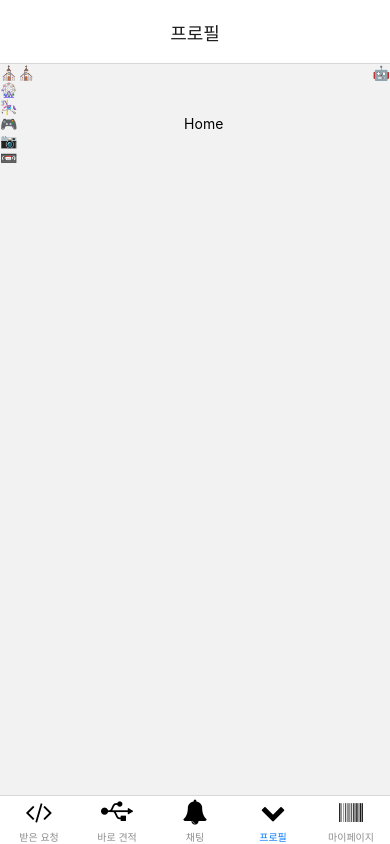
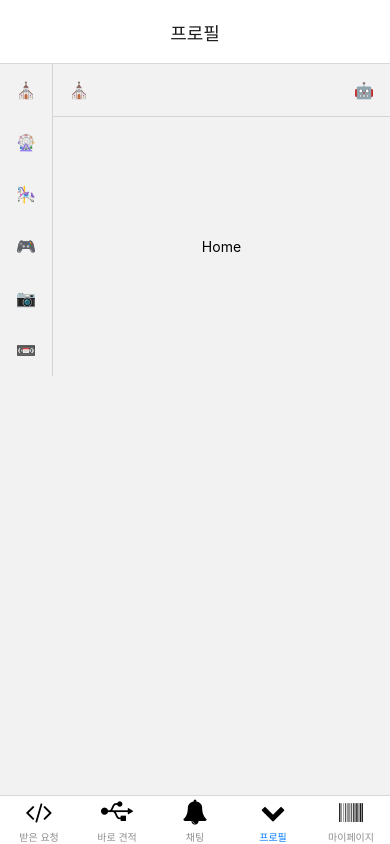
Before and after one commit to Kwon-ohgun/react-native-study, a React Native app: screen /Tab4 in a window 390 px wide. Built offline with nearby package versions, Linux system fonts and the light colour scheme.

Commit message:
[#12] icon 크기 조정, border 경계선

```diff
--- a/screens/Tab4Screen.js
+++ b/screens/Tab4Screen.js
@@ -8,12 +8,16 @@ const styles = StyleSheet.create({
   },
   nav: {
     // flex: 0,  // `flex: 0`은 web에서 영역이 할당 안 될 수 있으므로 주석 처리 한다.
+    borderRightColor: 'lightgray',
+    borderRightWidth: 1
   },
   section: {
     flex: 1
   },
   header: {
-    flexDirection: 'row'
+    flexDirection: 'row',
+    borderBottomColor: 'lightgray',
+    borderBottomWidth: 1
   },
   home: {
     flex: 1
@@ -22,24 +26,28 @@ const styles = StyleSheet.create({
     flex: 1,
     alignItems: 'center',
     justifyContent: 'center'
+  },
+  icon: {
+    margin: 16,
+    fontSize: 16
   }
 });
 
 export default function Tab4Screen() {
   return (
     <View name="wrap" style={styles.wrap}>
-      <View name="nav">
-        <Text>⛪</Text>
-        <Text>🎡</Text>
-        <Text>🎠</Text>
-        <Text>🎮</Text>
-        <Text>📷</Text>
-        <Text>📼</Text>
+      <View name="nav" style={styles.nav}>
+        <Text style={styles.icon}>⛪</Text>
+        <Text style={styles.icon}t>🎡</Text>
+        <Text style={styles.icon}>🎠</Text>
+        <Text style={styles.icon}>🎮</Text>
+        <Text style={styles.icon}>📷</Text>
+        <Text style={styles.icon}>📼</Text>
       </View>
       <View name="section" style={styles.section}>
         <View name="header" style={styles.header}>
-          <Text name="home" style={styles.home}>⛪</Text>
-          <Text>🤖</Text>
+          <Text name="home" style={[styles.home, styles.icon]}>⛪</Text>
+          <Text style={styles.icon}>🤖</Text>
         </View>
         <View name="contents" style={styles.contents}>
           <Text>Home</Text>
```
